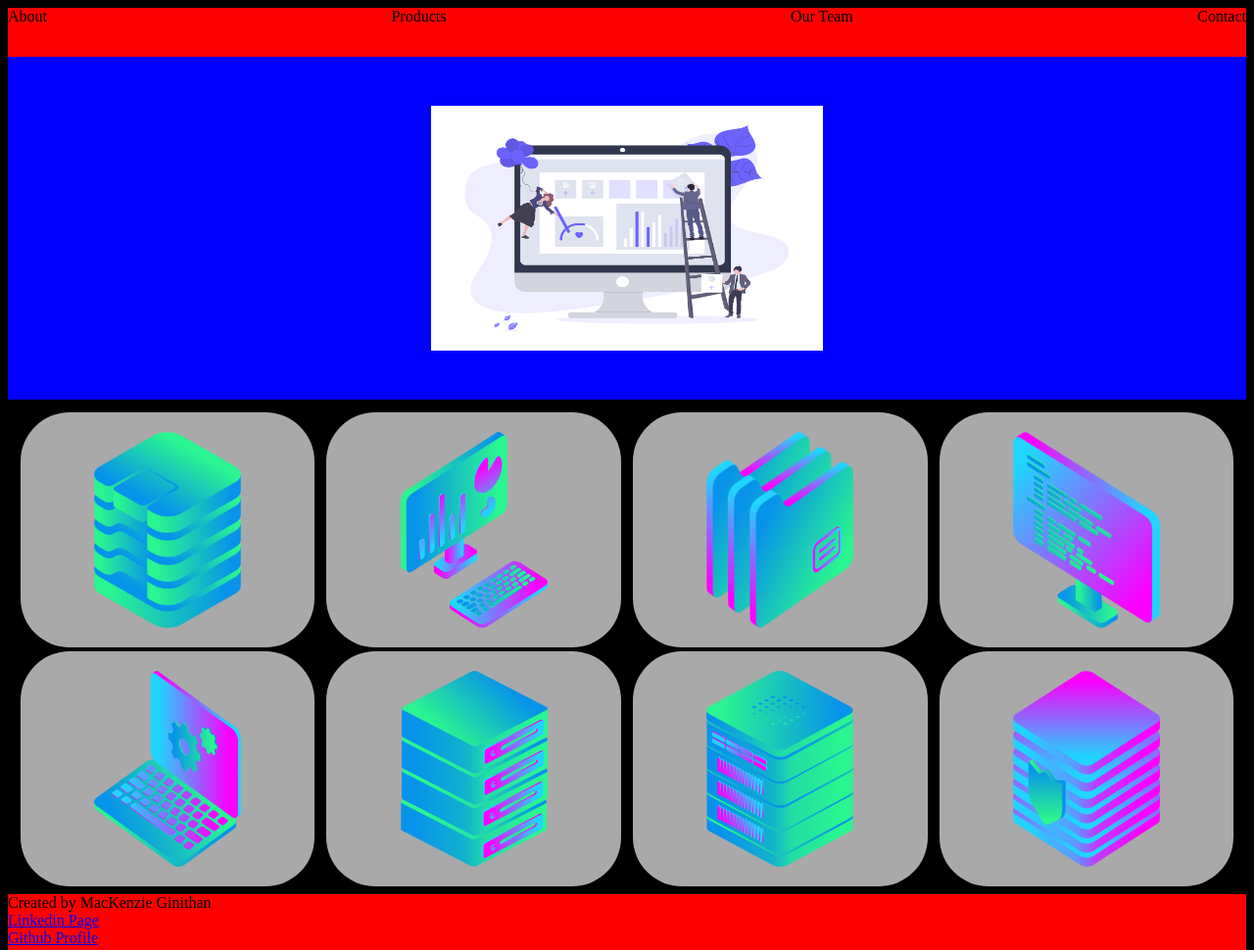
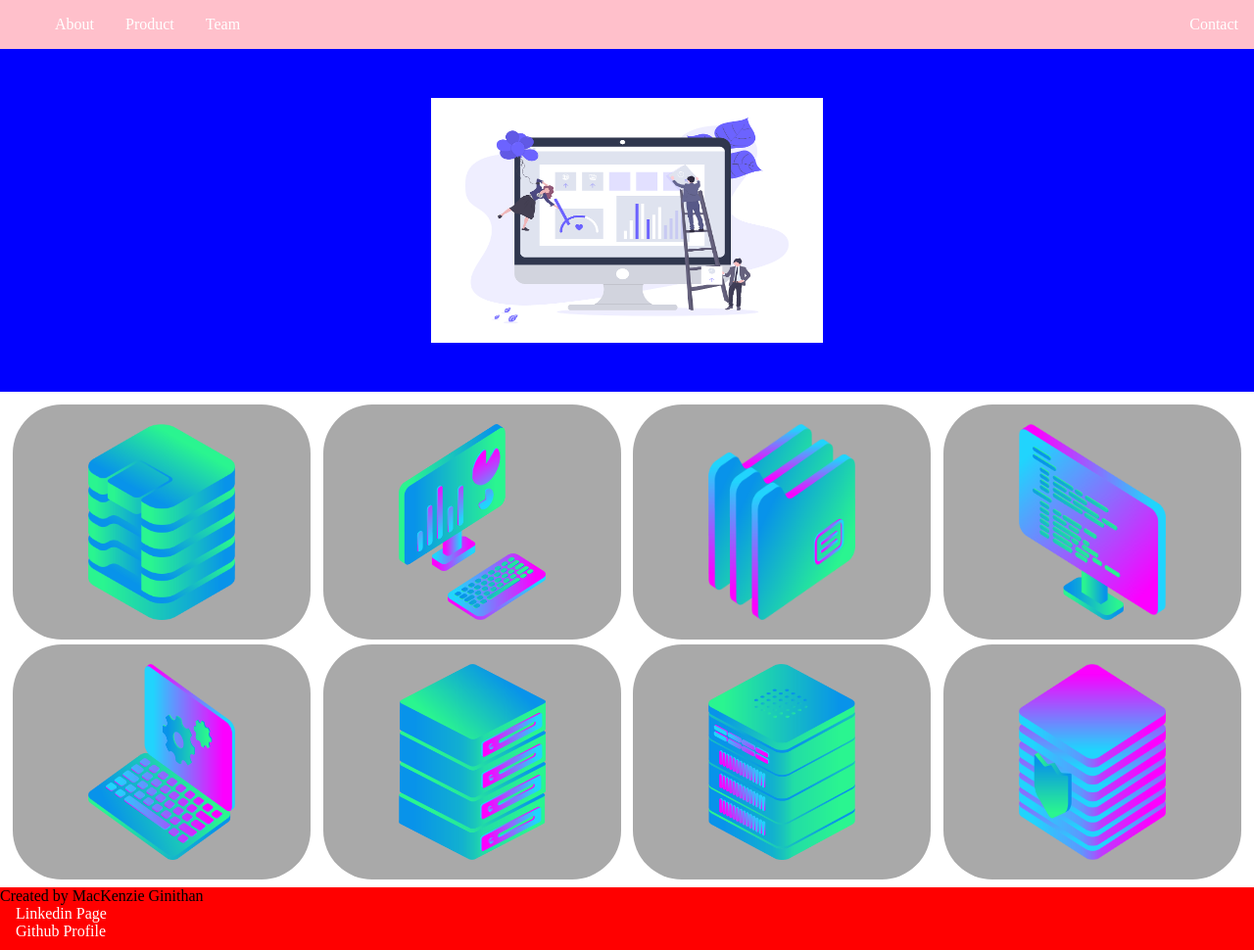
Before and after one commit to mackg867/LayoutPage, a plain HTML site: page index.html in a window 1280 px wide. Shown: the top 970 px of the page at 98% size. Drawn offline with Linux system fonts and the light colour scheme.

Commit message:
Updates!

```diff
--- a/index.html
+++ b/index.html
@@ -7,12 +7,14 @@
 <body>
 	<div class="layout">
 
-		<div class="header">
-				<div>About</div>
-			  	<div>Products</div>
-			  	<div>Our Team</div>
-		  		<div>Contact</div>
-		</div>
+		<nav class="header">
+			<ul>
+				<li><a href="">About</a></li>
+			  	<li><a href="">Product</a></li>
+			  	<li><a href="">Team</a></li>
+		  		<li style="margin-left: auto"><a href="">Contact</a></li>
+		  	</ul>
+		</nav>
 
 		<div class="cover">
 			<img class="cover_images" src="img/undraw.png">
--- a/style2.css
+++ b/style2.css
@@ -1,5 +1,5 @@
-html, body{
-    background-color: black;
+body{
+    margin: 0 auto;
 }
 
 .layout {
@@ -9,9 +9,21 @@ html, body{
 
 .header {
     height: 50px;
-    background-color: red;
+    background-color: pink;
+}
+
+ul {
     display: flex;
-    justify-content: space-between;
+}
+
+li {
+    list-style: none;
+}
+
+a {
+    text-decoration: none;
+    color: white;
+    margin: 1em;
 }
 
 .cover {
```
